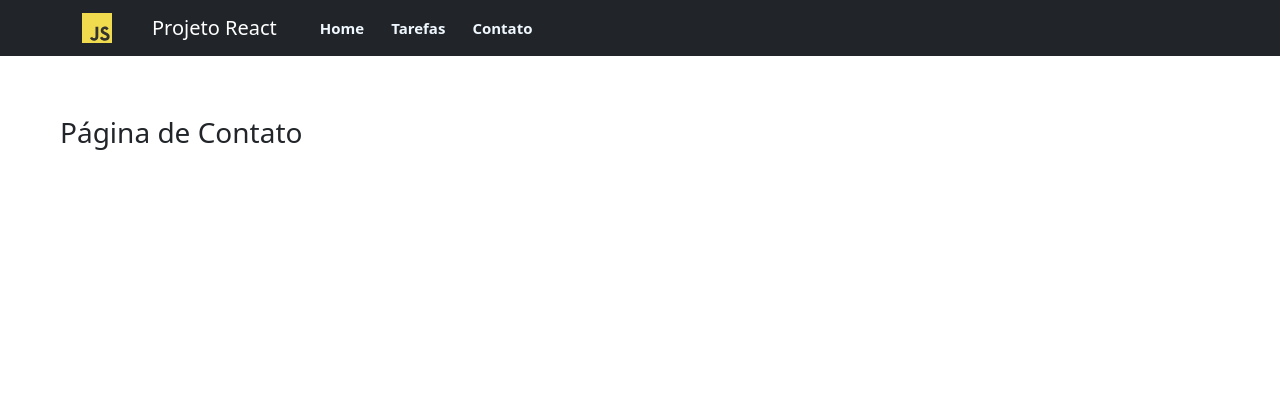
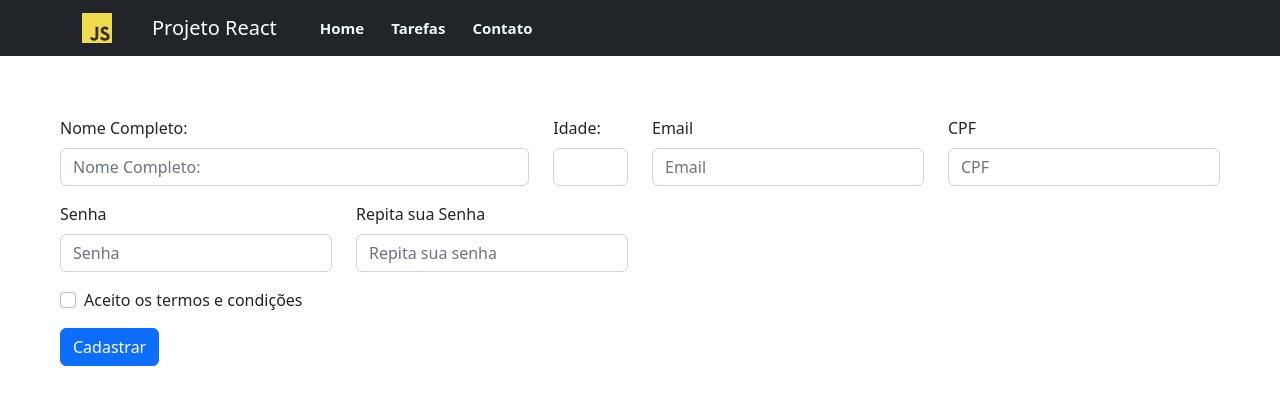
Before and after one commit to ProfessorAguiar/ReactIrajaNoite, a React (Vite) app: page /contato in a window 1280 px wide. Shown: the top 404 px of the page. Built offline with nearby package versions, Linux system fonts and the light colour scheme.

Commit message:
07-02-2023 final

```diff
--- a/package.json
+++ b/package.json
@@ -11,6 +11,7 @@
   "dependencies": {
     "axios": "^1.2.6",
     "bootstrap": "^5.2.3",
+    "formik": "^2.2.9",
     "react": "^18.2.0",
     "react-bootstrap": "^2.7.0",
     "react-dom": "^18.2.0",
--- /dev/null
+++ b/src/components/FormContato.jsx
@@ -0,0 +1,118 @@
+import React, { useState } from 'react';
+import Button from 'react-bootstrap/Button';
+import Col from 'react-bootstrap/Col';
+import Form from 'react-bootstrap/Form';
+import InputGroup from 'react-bootstrap/InputGroup';
+import Row from 'react-bootstrap/Row';
+
+function FormContato() {
+  const [validated, setValidated] = useState(false);
+
+  const handleSubmit = (event) => {
+    const form = event.currentTarget;
+    if (form.checkValidity() === false || valid<7) {
+      event.preventDefault();
+      event.stopPropagation();
+    }
+
+    setValidated(true);
+  };
+  const [nome,setNome]=useState('')
+  const [Vnome, setVnome]=useState(false)
+  const [valid,setValid]=useState(0)
+  return (
+    <Form noValidate validated={validated} onSubmit={handleSubmit}>
+      <Row className="mb-3">
+        <Form.Group as={Col} md="5" controlId="nome">
+          <Form.Label>Nome Completo:</Form.Label>
+          <Form.Control
+            value={nome}
+            type="text"
+            placeholder="Nome Completo: "
+            onChange={(e)=>{
+                setNome(e.target.value)
+                console.log(nome)
+                }
+            }
+            onBlur={((e)=>{
+                if(nome.length<8){
+                    console.log("nome inválido")
+                    setVnome(true)
+                }else{
+                    setVnome(false)
+                    setValid(valid+1)
+                }
+            }
+                )}
+            isInvalid={Vnome}
+          />
+          <Form.Control.Feedback type="invalid">
+              Insira seu nome completo.</Form.Control.Feedback>
+        </Form.Group>
+        <Form.Group as={Col} md="1" controlId="idade">
+          <Form.Label>Idade:</Form.Label>
+          <Form.Control
+            required
+            type="number"
+          />
+          <Form.Control.Feedback type="invalid">
+              Insira a sua idade.</Form.Control.Feedback>
+        </Form.Group>
+        <Form.Group as={Col} md="3" controlId="email">
+          <Form.Label>Email</Form.Label>
+          <InputGroup hasValidation>
+            <Form.Control
+              type="text"
+              placeholder="Email"
+              aria-describedby="inputGroupPrepend"
+              required
+            />
+            <Form.Control.Feedback type="invalid">
+              Insira seu email.
+            </Form.Control.Feedback>
+          </InputGroup>
+        </Form.Group>
+        <Form.Group as={Col} md="3" controlId="cpf">
+          <Form.Label>CPF</Form.Label>
+          <InputGroup hasValidation>
+            <Form.Control
+              type="text"
+              placeholder="CPF"
+              aria-describedby="inputGroupPrepend"
+              required
+            />
+            <Form.Control.Feedback type="invalid">
+              Insira seu CPF.
+            </Form.Control.Feedback>
+          </InputGroup>
+        </Form.Group>
+      </Row>
+      <Row className="mb-3">
+        <Form.Group as={Col} md="3" controlId="senha">
+          <Form.Label>Senha</Form.Label>
+          <Form.Control type="password" placeholder="Senha" required />
+          <Form.Control.Feedback type="invalid">
+            Insira uma senha válida.
+          </Form.Control.Feedback>
+        </Form.Group>
+        <Form.Group as={Col} md="3" controlId="repitaSenha">
+          <Form.Label>Repita sua Senha</Form.Label>
+          <Form.Control type="text" placeholder="Repita sua senha" required />
+          <Form.Control.Feedback type="invalid">
+            As senhas devem ser iguais.
+          </Form.Control.Feedback>
+        </Form.Group>
+      </Row>
+      <Form.Group className="mb-3">
+        <Form.Check
+          required
+          label="Aceito os termos e condições"
+          feedback="You must agree before submitting."
+          feedbackType="invalid"
+        />
+      </Form.Group>
+      <Button type="submit">Cadastrar</Button>
+    </Form>
+  );
+}
+export default FormContato
--- a/src/main.jsx
+++ b/src/main.jsx
@@ -8,6 +8,7 @@ import {
 // import './index.css'
 import ErrorPage from './pages/ErrorPage';
 import GetAxios from './components/GetAxios';
+import Contato from './pages/Contato';
 
 const router = createBrowserRouter([
   {
@@ -21,7 +22,7 @@ const router = createBrowserRouter([
       },
       {
         path: "/contato",
-        element: <h3>Página de Contato</h3>,
+        element:<Contato/>,
       },
       {
         path: "/tarefas",
--- /dev/null
+++ b/src/pages/Contato.jsx
@@ -0,0 +1,9 @@
+import FormContato from "../components/FormContato"
+
+function Contato() {
+  return (
+    <FormContato/>
+  )
+}
+
+export default Contato
```
Also changed, not shown: 1 other file (tests, documents, lock files or other folders).
